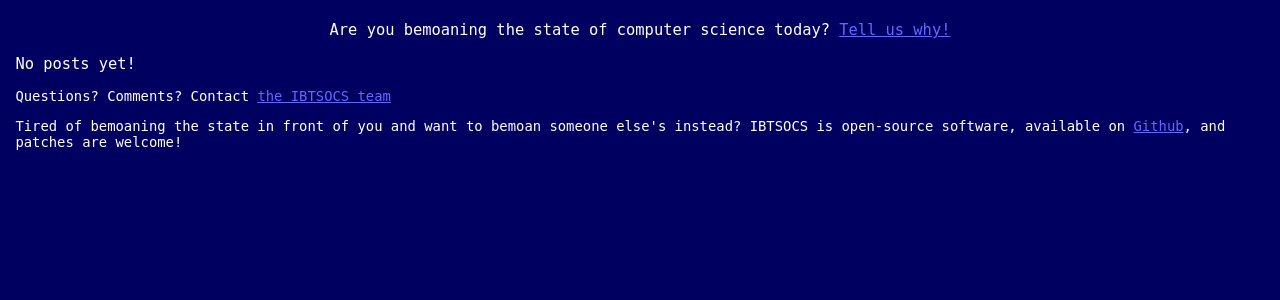
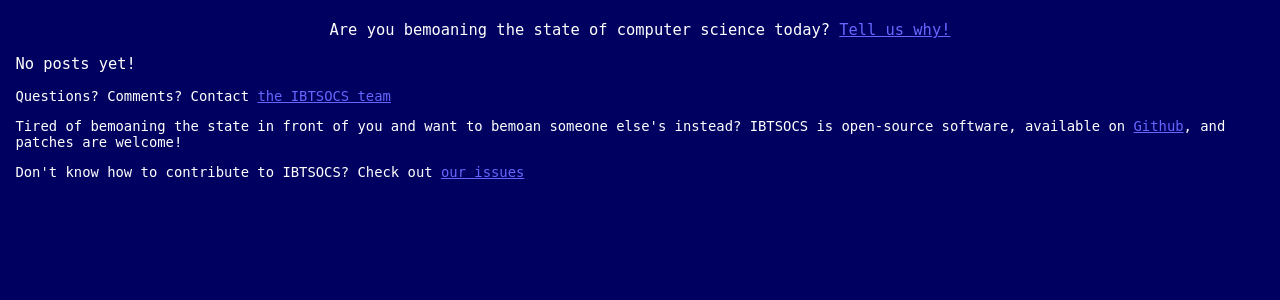
Before and after one commit to ebroder/ibtsocs, a Django app: template templates/root/index.html in a window 1280 px wide. Shown: the part 189-489 px from the top of the page. Run offline with Django 3.2, Linux system fonts and the light colour scheme; the template is opened without the code that fills it, so the values that code supplies are empty.

Commit message:
Add a link to the github issues page.

```diff
--- a/templates/base.html
+++ b/templates/base.html
@@ -26,7 +26,10 @@
         bemoan someone else's instead? IBTSOCS is open-source
         software, available
         on <a href="http://github.com/ebroder/ibtsocs">Github</a>, and
-        patches are welcome!
+        patches are welcome!</p>
+      <p>Don't know how to contribute to IBTSOCS? Check
+      out <a href="http://github.com/ebroder/ibtsocs/issues">our
+      issues</a></p>
     </div>
     <script type="text/javascript">
       var gaJsHost = (("https:" == document.location.protocol) ? "https://ssl." : "http://www.");
```
